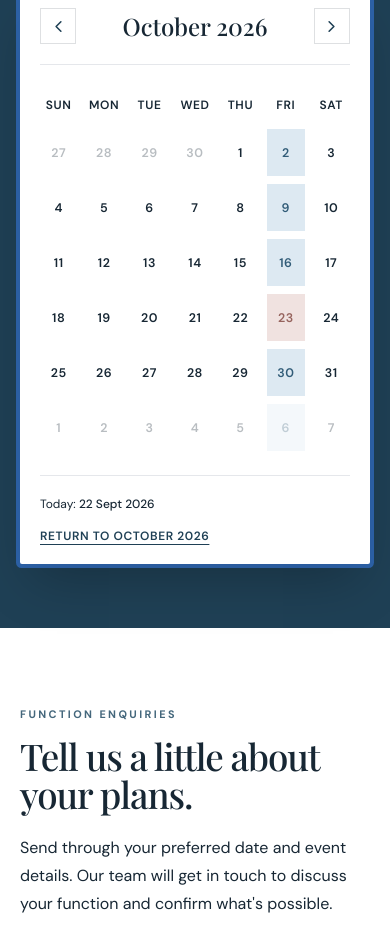
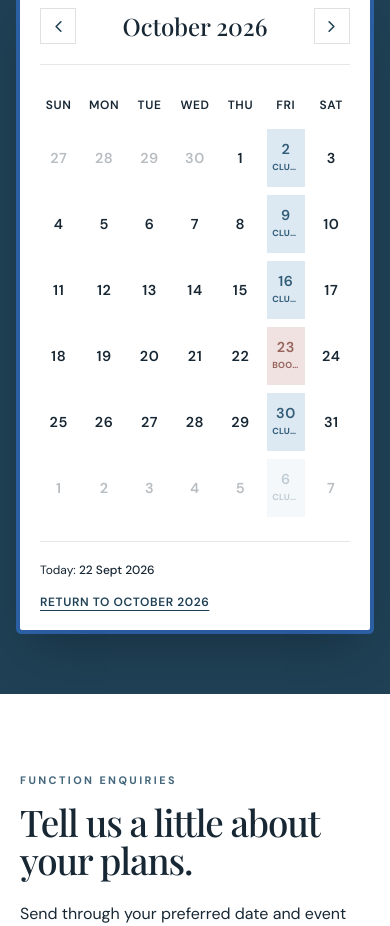
Before and after one commit to WebCanvas1/seaview-club-website, a React (Vite) app in the folder project/: page / in a window 390 px wide. Shown: the part 2740-3666 px from the top of the page. Built offline with nearby package versions, Linux system fonts and the light colour scheme; no server answers; the database is empty.

Commit message:
Increase calendar status label visibility

```diff
--- a/project/src/index.css
+++ b/project/src/index.css
@@ -54,7 +54,7 @@ button:disabled { cursor: not-allowed; }
   .calendar-day.booked { background: #f0e2e0; color: #96635d; }
   .calendar-day.club_event { background: #dde9f2; color: #315c78; }
   .calendar-day.selected { border: 2px solid #d8b779; box-shadow: inset 0 0 0 1px #fff; }
-  .calendar-label { margin-top: 2px; max-width: 100%; overflow: hidden; font-size: 0.45rem; font-weight: 700; letter-spacing: 0.04em; text-transform: uppercase; text-overflow: ellipsis; white-space: nowrap; }
+  .calendar-label { margin-top: 2px; max-width: 100%; overflow: hidden; font-size: 0.7rem; font-weight: 800; letter-spacing: 0.03em; text-transform: uppercase; text-overflow: ellipsis; white-space: nowrap; }
   .legend-dot { display: inline-block; height: 10px; width: 10px; border-radius: 999px; }
 }
 
@@ -62,6 +62,6 @@ button:disabled { cursor: not-allowed; }
 .animate-rise { animation: rise 700ms ease-out both; }
 
 @media (max-width: 640px) {
-  .calendar-day { min-height: 47px; font-size: 0.78rem; }
-  .calendar-label { display: none; }
+  .calendar-day { min-height: 58px; font-size: 0.9rem; }
+  .calendar-label { display: block; font-size: 0.55rem; }
 }
```
